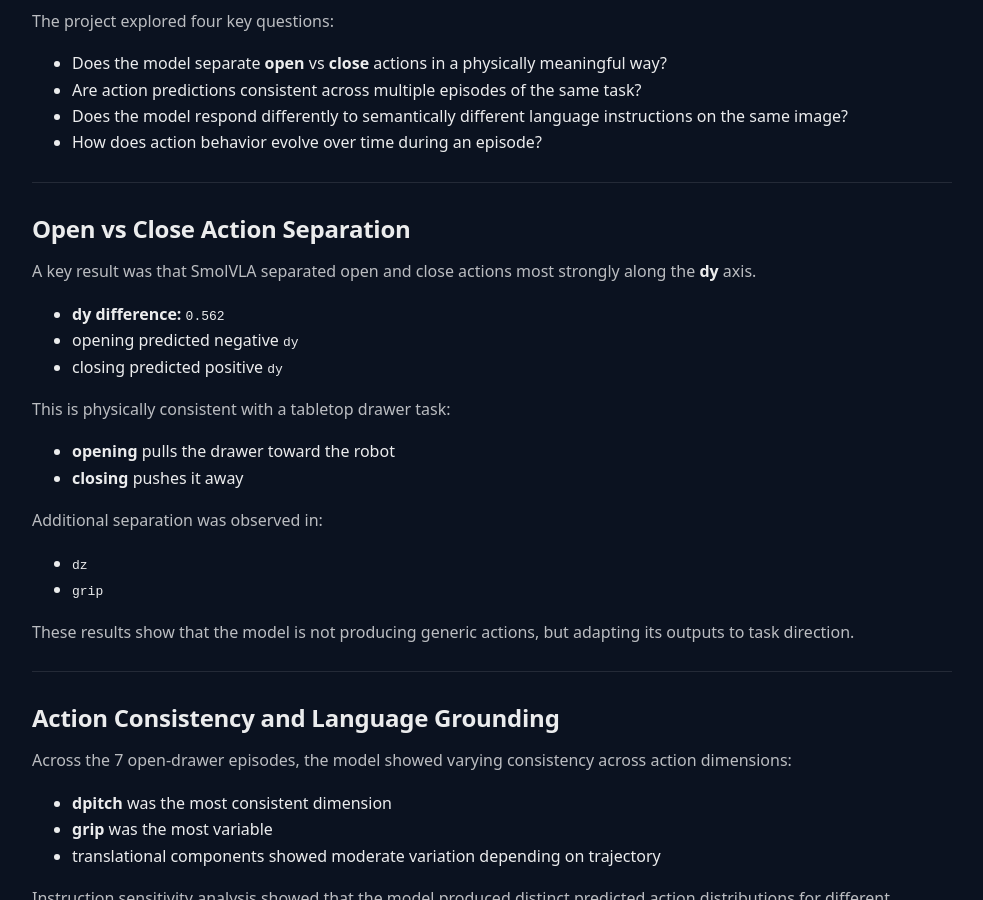
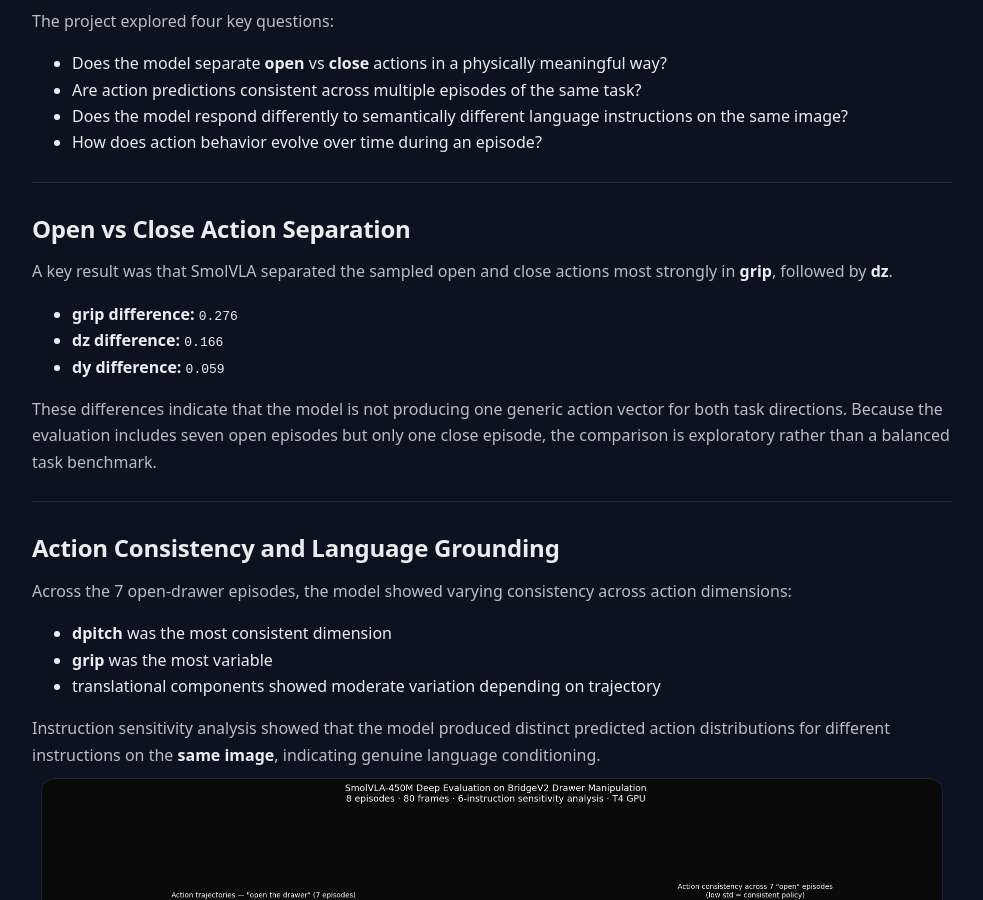
Before and after one commit to adityx23/adityapatil, a Jekyll site: the page built from projects/smolvla-action-prediction.md, in a window 1280 px wide and 900 px high, scrolled down 1219 px. Shown: the whole window, without its empty margins (148-1131 px from the left). Built offline with Jekyll 4.4.1, drawn with Linux system fonts in a browser that asks for light colours; some of the changed text lies outside the part shown.

Commit message:
Link robot learning project repositories

```diff
--- a/projects/smolvla-action-prediction.md
+++ b/projects/smolvla-action-prediction.md
@@ -14,6 +14,7 @@
 
 <div class="project-links" markdown="0">
   <a class="btn" href="{{ site.baseurl }}/projects">← Back to Projects</a>
+  <a class="btn" href="https://github.com/adityx23/smolvla-bridgev2-action-analysis" target="_blank" rel="noopener noreferrer">GitHub Repository ↗</a>
 </div>
 
 ## Overview
@@ -56,21 +57,13 @@
 
 ## Open vs Close Action Separation
 
-A key result was that SmolVLA separated open and close actions most strongly along the **dy** axis.
+A key result was that SmolVLA separated the sampled open and close actions most strongly in **grip**, followed by **dz**.
 
-- **dy difference:** `0.562`
-- opening predicted negative `dy`
-- closing predicted positive `dy`
+- **grip difference:** `0.276`
+- **dz difference:** `0.166`
+- **dy difference:** `0.059`
 
-This is physically consistent with a tabletop drawer task:
-- **opening** pulls the drawer toward the robot
-- **closing** pushes it away
-
-Additional separation was observed in:
-- `dz`
-- `grip`
-
-These results show that the model is not producing generic actions, but adapting its outputs to task direction.
+These differences indicate that the model is not producing one generic action vector for both task directions. Because the evaluation includes seven open episodes but only one close episode, the comparison is exploratory rather than a balanced task benchmark.
 
 ---
 
@@ -103,10 +96,10 @@
 Temporal analysis showed that model behavior evolved across an episode rather than remaining static.
 
 Key observations:
-- action standard deviation increased over time
-- the model appeared more certain in early frames
-- cumulative motion for **close** episodes was higher than for **open**
-- `dy` separation remained consistent across all frames
+- `dpitch` had the lowest mean per-frame standard deviation (`0.101`)
+- `grip` had the highest mean per-frame standard deviation (`0.274`)
+- mean cumulative motion was similar for open (`3.957`) and close (`3.925`) samples
+- action values evolved across the ten sampled frames rather than remaining constant
 
 This indicates that the model maintains task-specific structure throughout the sequence.
 
@@ -122,12 +115,13 @@
 ## Results Summary
 
 ### Strongest quantitative outcomes
-- **dy separation:** `0.562` between open and close
-- **mean instruction sensitivity:** `0.262` pairwise L2 distance
+- **grip separation:** `0.276` between sampled open and close actions
+- **dz separation:** `0.166`
+- **mean instruction sensitivity:** `0.534` pairwise L2 distance
 - **most consistent dimension:** `dpitch`
 - **most variable dimension:** `grip`
-- **close cumulative motion:** `7.580`
-- **open cumulative motion:** `3.623`
+- **close cumulative motion:** `3.925`
+- **open cumulative motion:** `3.957`
 
 ### Interpretation
 The results suggest that the pretrained SmolVLA policy:
```
Also changed, not shown: other parts of projects/smolvla-action-prediction.md (+2 -2 lines), projects/diffusion-policy-pusht.md (+1 -0 lines), projects/lk-stereo-visual-slam.md (+3 -0 lines).
